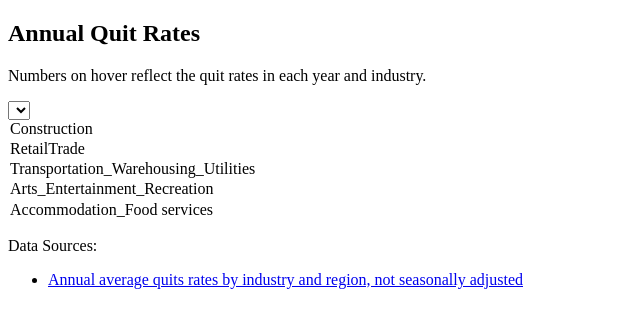
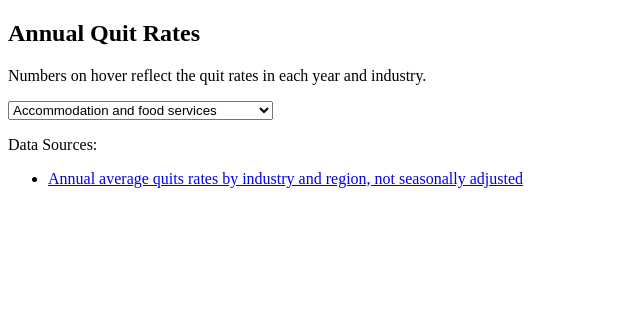
Before and after one commit to soobin83/project3_byindustry, a Flask app: page / in a window 1280 px wide. Shown: the top 328 px of the page, without its empty margins (0-640 px from the left). Run offline with Flask 3, Linux system fonts and the light colour scheme; data that the repository does not hold is empty; some libraries are stand-ins or nearby versions.

Commit message:
made changes

```diff
--- a/app.py
+++ b/app.py
@@ -4,7 +4,7 @@ import sqlalchemy
 from sqlalchemy.ext.automap import automap_base
 from sqlalchemy.orm import Session
 from sqlalchemy import create_engine, func
-import datetime as dt
+import pandas as pd
 
 from flask import Flask, jsonify, render_template
 
@@ -44,29 +44,29 @@ def home():
     """
     return render_template('index.html')
 
-@app.route("/api/v1.0/industry_covid19")
-def industry_covid19():
-    # Create our session (link) from Python to the DB
-    session = Session(engine)
-    """Return a list of all industry names"""
-    # Query all
-    results = session.query(top5industryannualquitrates.Industry).all()
-    session.close()
-    # Convert list of tuples into normal list
-    all_industry = list(np.ravel(results))
-    return jsonify(all_industry)
-
 @app.route("/api/v1.0/quitrates_covid19_byindustry")
 def quitrates_covid19_byindustry():
     # Create our session (link) from Python to the DB
     session = Session(engine)
     """Return a list of quitrates in 2018-2022 by industry"""
     # Query all
-    results2 = session.query(top5industryannualquitrates.Industry, top5industryannualquitrates.column_2018, top5industryannualquitrates.column_2019, top5industryannualquitrates.column_2020, top5industryannualquitrates.column_2021, top5industryannualquitrates.column_2022).all()
+    results = session.query(top5industryannualquitrates.Industry, top5industryannualquitrates.column_2018, top5industryannualquitrates.column_2019, top5industryannualquitrates.column_2020, top5industryannualquitrates.column_2021, top5industryannualquitrates.column_2022).all()
     session.close()
+
+    # Create a dictionary from the row data and append to a list of all_rates
+    df = pd.DataFrame(results)
+    industry_names = list(df["Industry"])
+    categories_and_values = {}
+    for rname in industry_names:
+        rates_series = df.loc[df["Industry"]==rname].iloc[:,1:]
+        rates_values = list(rates_series.values[0])
+        rates_years = list(range(2018,2022))
+        categories_and_values[rname] = {"Rates":rates_values, "Years": rates_years}
+    print(categories_and_values)
+
     # Create a dictionary from the row data and append to a list of all_rates
     all_quitrates = []
-    for Industry, column_2018, column_2019, column_2020, column_2021, column_2022 in results2:
+    for Industry, column_2018, column_2019, column_2020, column_2021, column_2022 in results:
         quitrates_covid19_dict = {}
         quitrates_covid19_dict["Industry"] = Industry
         quitrates_covid19_dict["2018"] = column_2018
@@ -76,8 +76,8 @@ def quitrates_covid19_byindustry():
         quitrates_covid19_dict["2022"] = column_2022
         all_quitrates.append(quitrates_covid19_dict)
 
-    return jsonify(all_quitrates)
-
+    # return jsonify(all_quitrates)
+    return categories_and_values
 
 if __name__ == "__main__":
     app.run(debug=True)
--- a/static/js/plots.js
+++ b/static/js/plots.js
@@ -1,156 +1,34 @@
 //Grab data
 let industry_data = "/api/v1.0/quitrates_covid19_byindustry";
 
-d3.json(industry_data).then(function(data){
-    // data is an array that is 5 members long
-    for (let i=0; i<data.length; i++) {
-        let entry = data[i];
-        let title = data.Industry;
-        let xArray = [2018,2019,2020,2021,2022];
-        let yArray = [data["2018"],
-        data["2019"],
-        data["2020"],
-        data["2021"],
-        data["2022"]];
-    }
-});
-
-// function init() {
-//   // let dropdown = d3.select("#selDataset")
-//   d3.json(industry_data).then(function (data) {
-//       let industry = data.Industry
-//       for (let i = 0; i < industry.length; i++) {
-//           dropdown.append("option").text(industry[i]).property("value", industry[i])
-//       }
-//       // console.log(data);
-//       let firstindustry = industry[0]
-//       showbubblechart(firstindustry)
-//   });
-// };
-
-// init();
-
-// function optionChanged(newindustry) {
-//   showbubblechart(newindustry)
-// }
-
-function showbubblechart(industry) {
-  d3.json(industry_data).then(function (data) {
-      let industry = data.Industry
-      let industryarray = industry.filter(firstindustry => firstindustry == industry)
-      let firstindustry = industryarray[0]
-      let rate_2018 = firstindustry.column_2018
-      let rate_2019 = firstindustry.column_2019
-      let rate_2020 = firstindustry.column_2020
-      let rate_2021 = firstindustry.column_2021
-      let rate_2022 = firstindustry.column_2022
-
-      console.log(rate_2018)
-
-let trace1 = {
-  x: xArray,
-  y: yArray,
-  text: industry,
-  mode: "markers",
-marker: {
-  color: industry,
-  size: yArray
+function init() {
+  d3.json(industry_data).then(function(data) {
+    console.log(data);
+    let datasingle = data["Accommodation and food services"];
+      let dataPlot = [{
+        x: datasingle["Years"],
+        y: datasingle["Rates"],
+        type: 'bar'
+      }]
+      Plotly.newPlot("plot", dataPlot);
+    });
+  }
+// Function called by DOM changes
+function refreshPlot() {
+  let dropdownMenu = d3.select("#selDataset");
+  // Assign the value of the dropdown menu option to a variable
+  let filter = dropdownMenu.property("value");
+  // Call function to update the chart
+  d3.json(industry_data).then(function(data) {
+    let datasingle = data[filter];
+    let dataPlot = [{
+      x: datasingle["Years"],
+      y: datasingle["Rates"],
+      type: 'bar'
+    }]
+    Plotly.newPlot("plot", dataPlot);
+  });
 }
-};
-
-let dataPlot1 = [trace1];
-
-// Apply a title to the layout
-let layout = {
-  showlegend: false,
-height: 500,
-width: 900
-}
-
-Plotly.newPlot("bubble", dataPlot1, layout);
-});
-
-};
-
-// // Create an array of each country's numbers
-// let Construction = Object.values(data.Construction);
-// let RetailTrade = Object.values(data.RetailTrade);
-// let Transportation_Warehousing_Utilities= Object.values(data.Transportation_Warehousing_Utilities);
-// let Arts_Entertainment_Recreation= Object.values(data.Arts_Entertainment_Recreation);
-// let Accommodation_FoodServices= Object.values(data.Accommodation_FoodServices);
-
-// // Create an array of category labels
-// let labels = Object.keys(data.Construction);
-// // console.log(Construction);
-
-// function updatePlot() {
-//     let dropdownMenu = d3.select("#selDataset");
-//     let datasetName = dropdownMenu.property("value");
-
-//     let x = [];
-//     let y = labels;
-
-//     if (datasetName == 'Construction') {
-//     x = Construction;
-//     }
-//     else if (datasetName == 'RetailTrade') {
-//       x = RetailTrade;
-//     }
-//     else if (datasetName == 'Transportation_Warehousing_Utilities') {
-//       x = Transportation_Warehousing_Utilities;
-//      }
-//      else if (datasetName == 'Arts_Entertainment_Recreation') {
-//     x = Arts_Entertainment_Recreation;
-//      }
-//     else if (datasetName == 'Accommodation_FoodServices') {
-//       x = Accommodation_FoodServices;
-//     }
-
-//     Plotly.restyle("bubble", "values", [x]);
-// }
-
-// let myDropDown = d3.select("#selDataset")
-// myDropDown.on("click", updatePlot);
-
-// init();
-
-// console.log(x)
-
-
-
-// // On change to the DOM, call getData()
-// d3.selectAll("#selDataset").on("change", getData);
-
-// // Function called by DOM changes
-// function getData() {
-//   let dropdownMenu = d3.select("#selDataset");
-//   // Assign the value of the dropdown menu option to a letiable
-//   let dataset = dropdownMenu.property("value");
-//   // Initialize an empty array for the country's data
-//   let data = [];
-
-//   if (dataset == 'Construction') {
-//       data = Construction;
-//   }
-//   else if (dataset == 'RetailTrade') {
-//       data = RetailTrade;
-//   }
-//   else if (dataset == 'Transportation, Warehousing, Utilities') {
-//       data = Transportation, Warehousing, Utilities;
-//   }
-//   else if (dataset == 'Arts, Entertainment, Recreation') {
-//     data = Arts, Entertainment, Recreation;
-//   }
-//   else if (dataset == 'Accommodation, FoodServices') {
-//       data = Accommodation, FoodServices;
-//   }
-// // Call function to update the chart
-//   updatePlotly(data);
-// }
-
-// // Update the restyled plot's values
-// function updatePlotly(newdata) {
-//   Plotly.restyle("bubble", "values", [newdata]);
-// }
-
-// init();
+// On change to the DOM, call getData()
+d3.selectAll("#selDataset").on("change", refreshPlot);
+init();
--- a/templates/index.html
+++ b/templates/index.html
@@ -14,15 +14,15 @@
 <body>
   <h2>Annual Quit Rates</h2>
   <p>Numbers on hover reflect the quit rates in each year and industry.</p>
-  <select id="selDataset" onchange="optionChanged(this.value)"></select>
+  <select id="selDataset">
+      <option value="Accommodation and food services">Accommodation and food services</option>
+      <option value="Arts, entertainment, and recreation">Arts, entertainment, and recreation</option>
       <option value="Construction">Construction</option>
-      <option value="RetailTrade">RetailTrade</option>
-      <option value="Transportation_Warehousing_Utilities">Transportation_Warehousing_Utilities</option>
-      <option value="Arts_Entertainment_Recreation">Arts_Entertainment_Recreation</option>
-      <option value="Accommodation_FoodServices">Accommodation_Food services</option>
+      <option value="Retail trade">Retail trade</option>
+      <option value="Transportation, warehousing, and utilities">Transportation, warehousing, and utilities</option>
   </select>
 
-  <div id="bubble"></div>
+  <div id="plot"></div>
 
   <p>Data Sources:<br />
       <ul>
```
